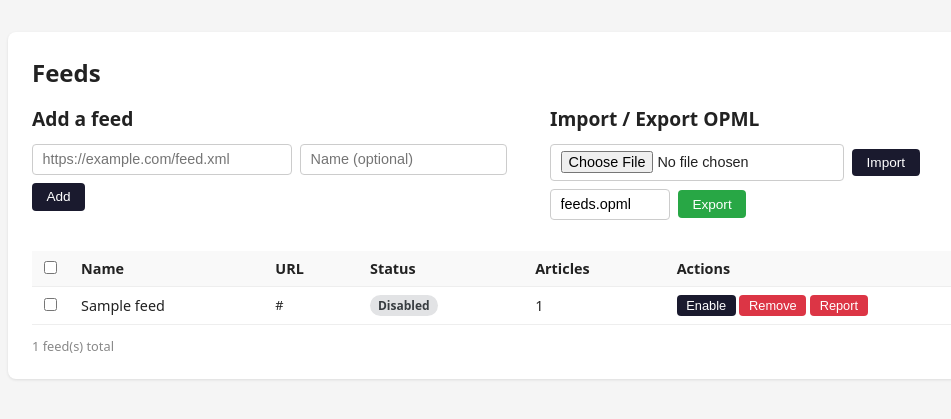
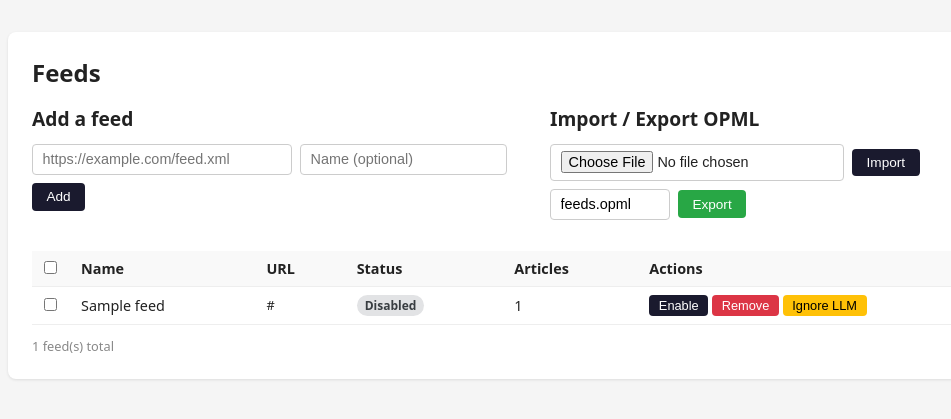
Before and after one commit to nxsyy55/another-ai-plus-rss-reader, a FastAPI app: template templates/dashboard/feeds.html in a window 1280 px wide. Shown: the part 54-473 px from the top of the page, without its empty margins (98-1049 px from the left). Run offline with FastAPI, Linux system fonts and the light colour scheme; the template is opened without the code that fills it: most values are stand-ins (such as "Sample title", 1, 10 or a date in 2020); some libraries are stand-ins or nearby versions.

Commit message:
fix: resolve AttributeError in fetcher and implement skip_llm for feeds
- Fix AttributeError when accessing 'skip_llm' on sqlite3.Row in _fetch_feed.
- Improve fetch_all_feeds to log exceptions from individual feed tasks instead of failing silently.
- Implement skip_llm logic in the pipeline to filter articles from marked feeds before LLM reporting.
- Add skip_llm column to feeds table (Schema v6) and update DB helpers.
- Add dashboard routes and UI toggles for skipping/unskipping LLM processing on per-feed basis.

```diff
--- a/src/aiNewReader/cli.py
+++ b/src/aiNewReader/cli.py
@@ -112,7 +112,11 @@ async def _run_pipeline(hours: int, provider: str | None, dry_run: bool) -> None
     click.echo("▶ Stage 4: Generating daily report")
     from .reporter import generate_report
     from .db import save_report
-    report_data = generate_report(articles_with_content, provider_name)
+
+    llm_eligible_articles = [a for a in articles_with_content if not a.get("skip_llm")]
+    click.echo(f"  Articles sent to LLM: {len(llm_eligible_articles)} (skipped {len(articles_with_content) - len(llm_eligible_articles)} marked ignore)")
+
+    report_data = generate_report(llm_eligible_articles, provider_name)
     report_json = json.dumps(report_data, ensure_ascii=False)
     with get_db() as conn:
         save_report(conn, run_id, report_json)
--- a/templates/dashboard/feeds.html
+++ b/templates/dashboard/feeds.html
@@ -65,6 +65,9 @@
         {% else %}
           <span class="badge badge-red">Dead</span>
         {% endif %}
+        {% if feed.skip_llm %}
+          <span class="badge badge-gray" style="margin-left: 4px;">Skip LLM</span>
+        {% endif %}
       </td>
       <td>{{ feed.article_count }}</td>
       <td style="white-space:nowrap">
@@ -83,10 +86,17 @@
           <input type="hidden" name="url" value="{{ feed.url }}">
           <button class="btn btn-sm btn-danger" type="submit">Remove</button>
         </form>
-        <form class="inline" action="/feeds/report" method="post" onsubmit="return confirm('Report and remove this feed?')">
+        {% if feed.skip_llm %}
+        <form class="inline" action="/feeds/unskip-llm" method="post">
           <input type="hidden" name="url" value="{{ feed.url }}">
-          <button class="btn btn-sm" type="submit" style="background:#dc3545;color:#fff;border-color:#dc3545;">Report</button>
+          <button class="btn btn-sm btn-primary" type="submit">Use LLM</button>
         </form>
+        {% else %}
+        <form class="inline" action="/feeds/skip-llm" method="post" onsubmit="return confirm('Skip LLM processing for articles from this feed?')">
+          <input type="hidden" name="url" value="{{ feed.url }}">
+          <button class="btn btn-sm" type="submit" style="background:#ffc107;color:#000;border-color:#ffc107;">Ignore LLM</button>
+        </form>
+        {% endif %}
       </td>
     </tr>
     {% endfor %}
```
Also changed, not shown: dashboard/routes/feeds.py (+13 -4 lines), src/aiNewReader/db.py (+12 -6 lines), src/aiNewReader/fetcher.py (+13 -3 lines).
